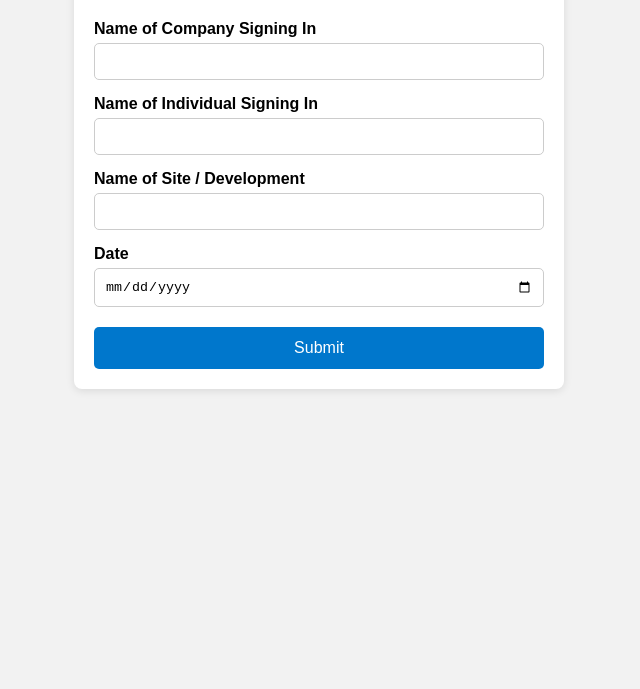
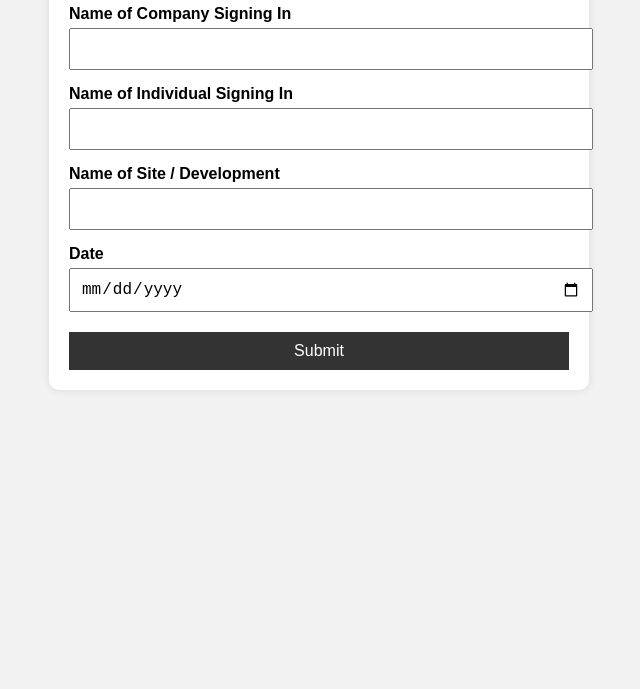
Before and after one commit to LeeWolves73/Contractor-sign-in-form, a plain HTML site: page index.html in a window 1280 px wide. Shown: the part 111-800 px from the top of the page, without its empty margins (321-961 px from the left). Drawn offline with Linux system fonts and the light colour scheme.

Commit message:
Update index.html

```diff
--- a/index.html
+++ b/index.html
@@ -3,66 +3,55 @@
 <head>
     <meta charset="UTF-8">
     <meta name="viewport" content="width=device-width, initial-scale=1.0">
-    <title>Contractor Sign-In Form</title>
-
+    <title>Contractor Sign-In</title>
     <style>
         body {
             font-family: Arial, sans-serif;
             background: #f2f2f2;
             padding: 20px;
         }
-        h2 {
-            text-align: center;
-        }
         form {
             background: white;
             padding: 20px;
-            border-radius: 8px;
-            max-width: 450px;
+            max-width: 500px;
             margin: auto;
-            box-shadow: 0 2px 8px rgba(0,0,0,0.1);
+            border-radius: 10px;
+            box-shadow: 0 0 10px rgba(0,0,0,0.1);
         }
         label {
+            margin-top: 15px;
             display: block;
-            margin-top: 15px;
             font-weight: bold;
         }
-        input {
+        input, button {
             width: 100%;
             padding: 10px;
             margin-top: 5px;
-            border-radius: 5px;
-            border: 1px solid #ccc;
-            box-sizing: border-box;
+            font-size: 16px;
         }
         button {
+            background: #333;
+            color: white;
+            border: none;
             margin-top: 20px;
-            width: 100%;
-            padding: 12px;
-            background: #0077cc;
-            color: white;
-            font-size: 16px;
-            border: none;
-            border-radius: 5px;
             cursor: pointer;
         }
         button:hover {
-            background: #005fa3;
+            background: #555;
         }
     </style>
 </head>
-
 <body>
 
-<h2>Contractor Sign-In Form</h2>
+<form action="https://api.web3forms.com/submit" method="POST" accept-charset="UTF-8">
 
-<form action="https://api.web3forms.com/submit" method="POST">
-
-    <!-- REQUIRED Web3Forms Access Key -->
+    <!-- Web3Forms Access Key -->
     <input type="hidden" name="access_key" value="b3f24ca4-36e4-4565-bf86-2359a2109e43">
 
-    <!-- Email address where notifications will be sent -->
-    <input type="hidden" name="email" value="lee@block-buddy.co.uk">
+    <!-- SEND EMAIL TO info@block-buddy.co.uk -->
+    <input type="hidden" name="email" value="info@block-buddy.co.uk">
+
+    <h2>Contractor Sign-In Form</h2>
 
     <label for="company">Name of Company Signing In</label>
     <input type="text" id="company" name="company" required>
@@ -79,12 +68,10 @@
     <button type="submit">Submit</button>
 </form>
 
+<!-- SIMPLE SUCCESS POPUP -->
 <script>
-document.addEventListener("DOMContentLoaded", () => {
-    const form = document.querySelector("form");
-    form.addEventListener("submit", () => {
-        alert("Form submitted successfully. Thank you!");
-    });
+document.querySelector("form").addEventListener("submit", function() {
+    alert("Form submitted successfully. Thank you!");
 });
 </script>
 
```
